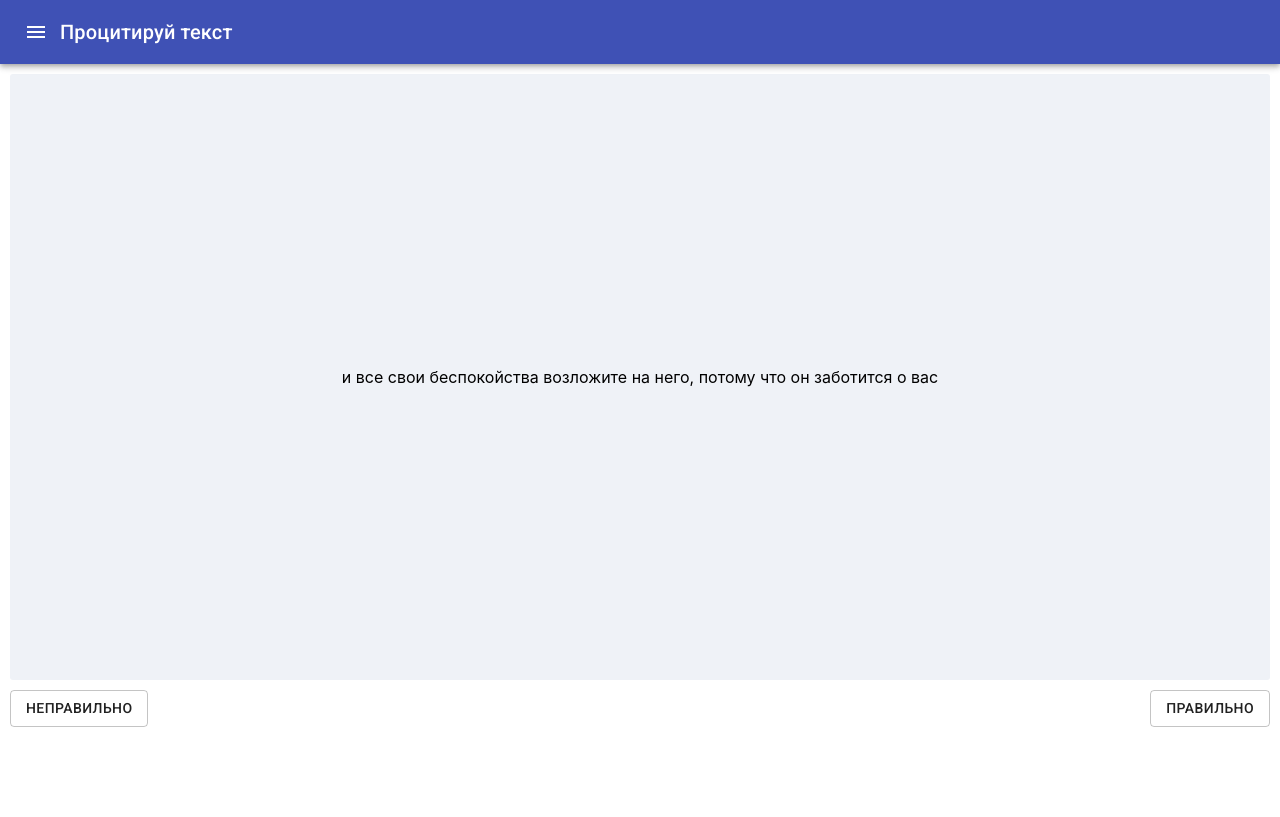
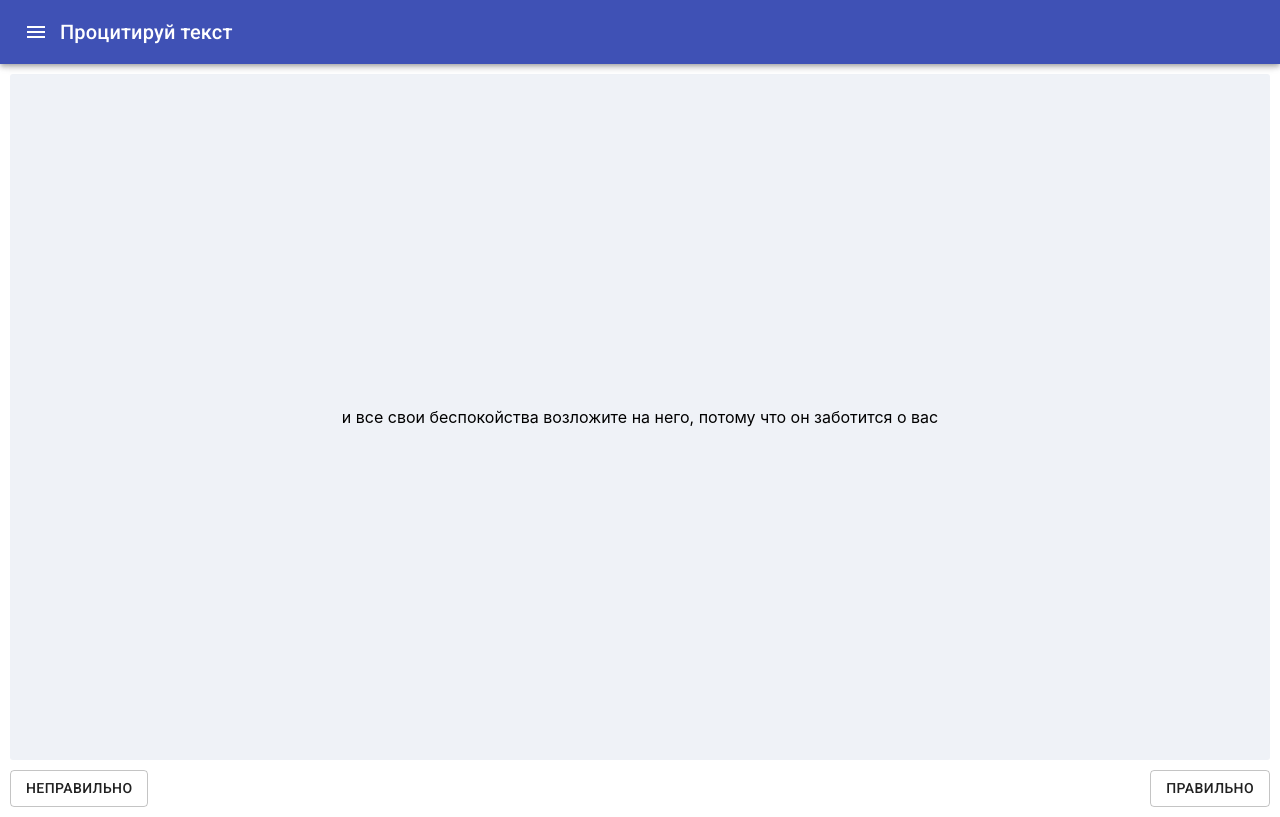
Before and after one commit to kompolom/biblecards, a React (Create React App) app: page / in a window 1280 px wide. Built offline with nearby package versions, Linux system fonts and the light colour scheme.

Commit message:
Какие-то эксперименты с кодом стилей и прочее

```diff
--- a/src/components/Card/Card.css
+++ b/src/components/Card/Card.css
@@ -10,7 +10,7 @@
 }
 
 .Card_view_single {
-    height: 60vh;
+    height: 70vh;
 }
 
 .Card_show_text .Card__vs {
```
Also changed, not shown: src/App.css (+1 -22 lines), src/index.css (+1 -6 lines), public/manifest.json.
